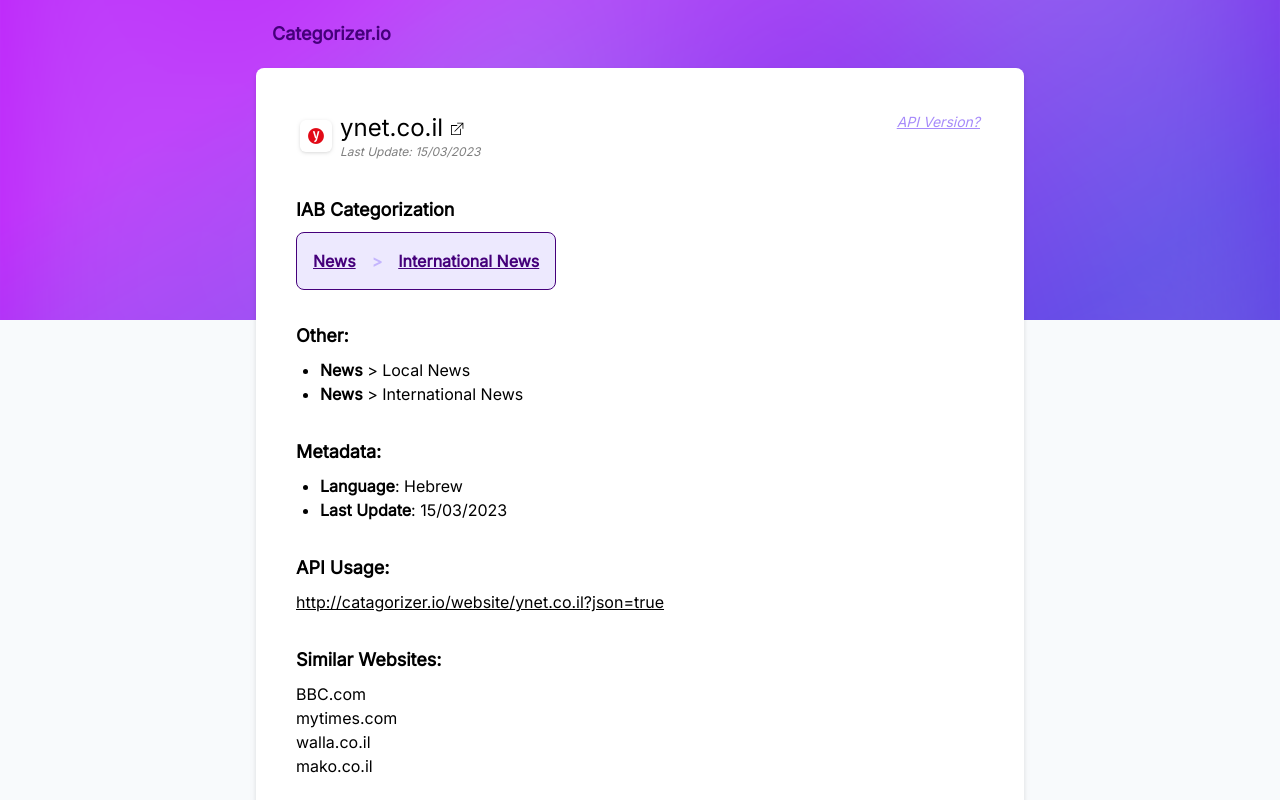
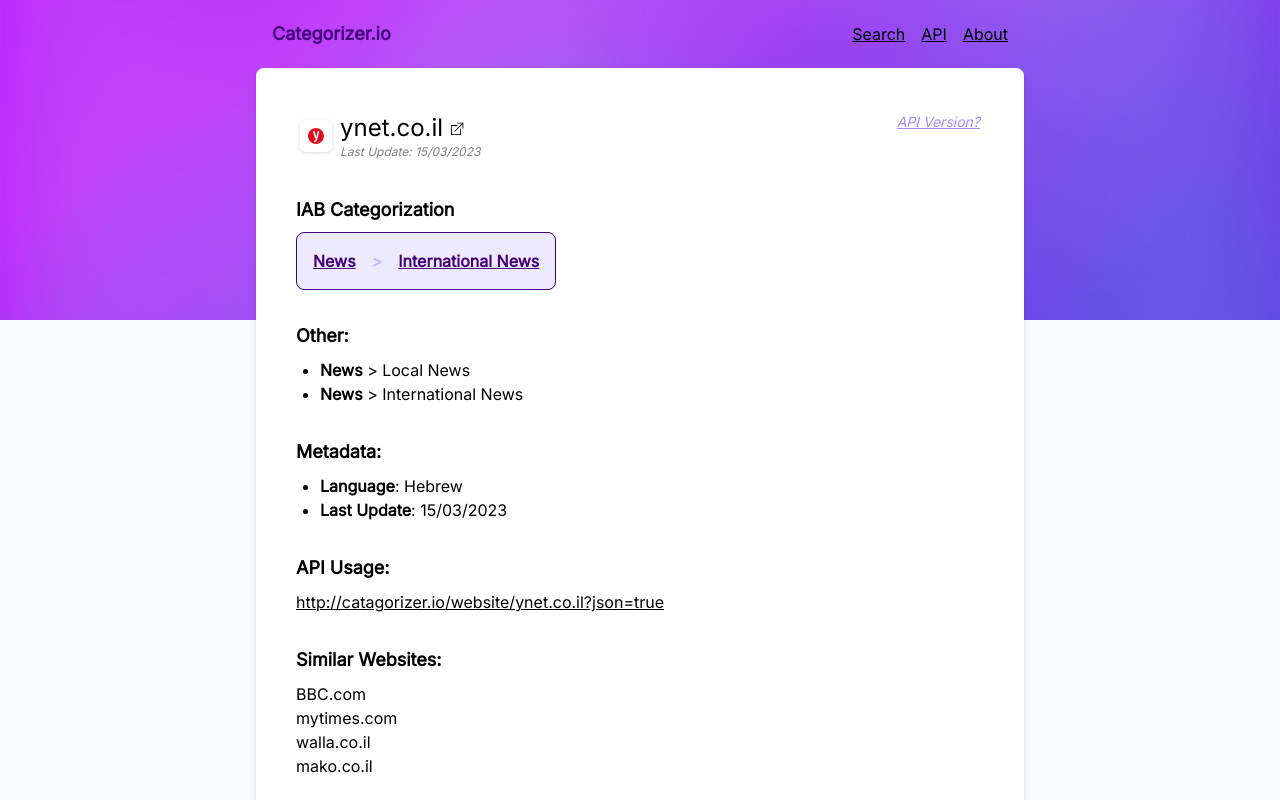
Before and after one commit to Elizabeth-Cz/Categorizer, a React (Create React App) app: page / in a window 1280 px wide. Shown: the top 800 px of the page. Built offline with nearby package versions, Linux system fonts and the light colour scheme.

Commit message:
fix: nav on desktop

```diff
--- a/src/components/Header.jsx
+++ b/src/components/Header.jsx
@@ -26,12 +26,14 @@
             Categorizer.io
           </h2>
         </Link>
-        <nav className={` ${menuOpen ? 'h-[90vh]' : ' opacity-0'}`}>
+        <nav
+          className={`flex ${menuOpen ? 'h-[90vh]' : 'max-[640px]:opacity-0'}`}
+        >
           <ul
             className={`flex gap-4 underline ${
               menuOpen
                 ? 'flex-col w-screen items-center h-full justify-center gap-6 bg-slate-50 my-3 opacity-100'
-                : 'opacity-0'
+                : 'max-[640px]:hidden'
             }`}
           >
             <li>
```
